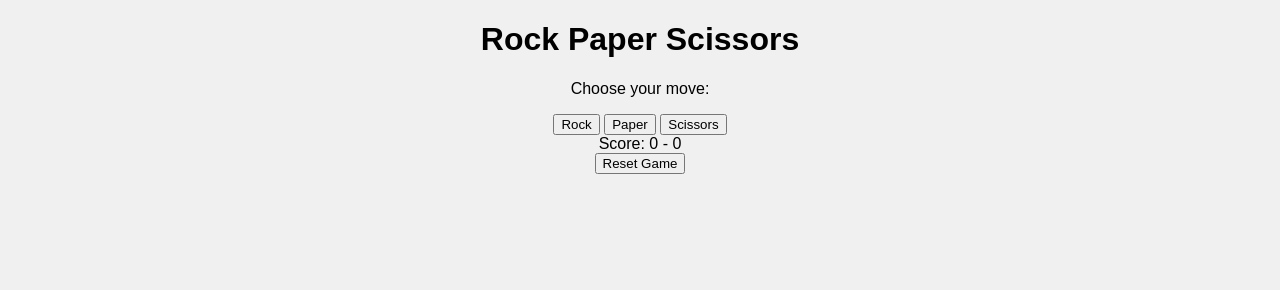
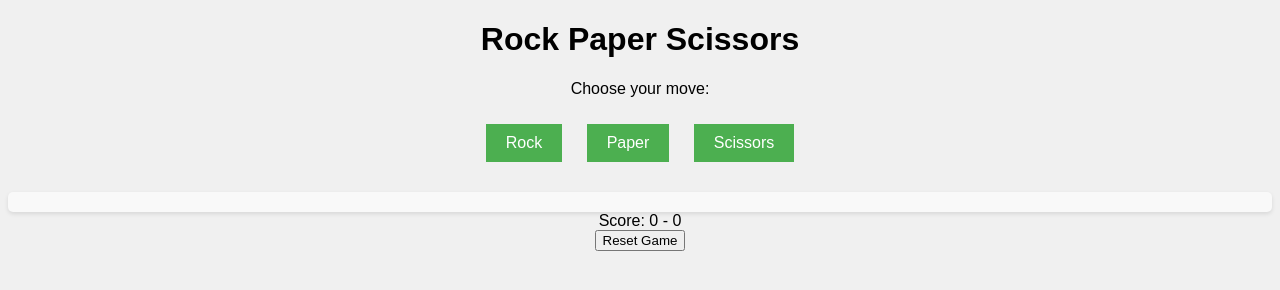
Before and after one commit to wasayfaizan/Rock-Paper-Scissors-, a website: page client/index.html in a window 1280 px wide. Drawn offline with Linux system fonts and the light colour scheme.

Commit message:
Update style.css

```diff
--- a/client/style.css
+++ b/client/style.css
@@ -41,6 +41,7 @@ body {
   border-collapse: collapse;
   box-shadow: 0 0 20px rgba(0, 0, 0, 0.1);
   background-color: #fff;
+  background-color: #4caf50;
 }
 
 #leaderboard-table thead th {
@@ -57,3 +58,21 @@ body {
 #leaderboard-table tbody td {
   padding: 8px 12px;
 }
+#instructions button {
+  padding: 10px 20px;
+  margin: 10px;
+  font-size: 16px;
+  background-color: #4caf50;
+  color: white;
+  border: none;
+  cursor: pointer;
+  transition: background-color 0.3s ease;
+}
+
+#result {
+  margin-top: 20px;
+  padding: 10px;
+  background-color: #f9f9f9;
+  border-radius: 5px;
+  box-shadow: 0 2px 4px rgba(0, 0, 0, 0.1);
+}
```
